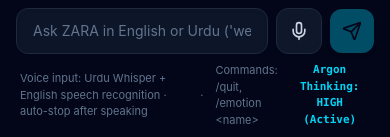
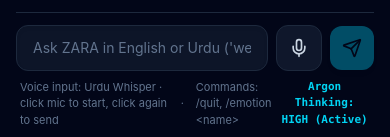
Before and after one commit to paracha34/zara, a React (Vite) app: page / in a window 390 px wide. Shown: the part 704-841 px from the top of the page. Built offline with nearby package versions, Linux system fonts and the light colour scheme; no server answers.

Commit message:
Clarify microphone start and stop instructions

```diff
--- a/src/components/ChatInterface.tsx
+++ b/src/components/ChatInterface.tsx
@@ -284,7 +284,7 @@ export const ChatInterface: React.FC<ChatInterfaceProps> = ({
 
         <div className="flex items-center justify-between text-[11px] text-slate-500 mt-2 px-1">
           <div className="flex items-center gap-3">
-            <span>Voice input: Urdu Whisper + English speech recognition · auto-stop after speaking</span>
+            <span>Voice input: Urdu Whisper · click mic to start, click again to send</span>
             <span>·</span>
             <span>Commands: /quit, /emotion &lt;name&gt;</span>
           </div>
```
